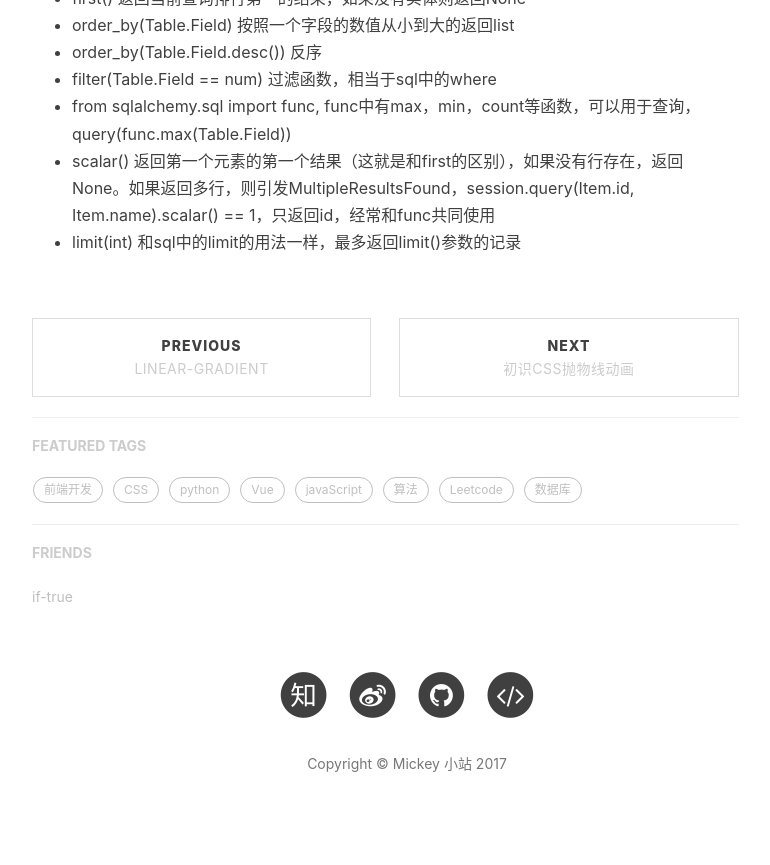
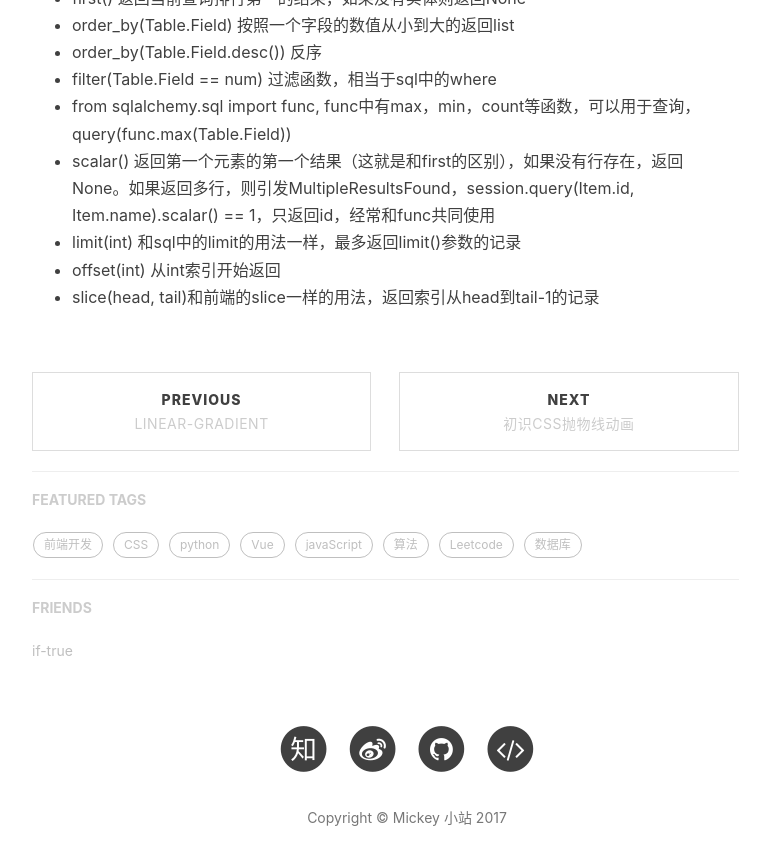
Before and after one commit to mickey0524/mickey0524.github.io, a Jekyll site: the page built from _posts/2017-08-05-begin-python.md, in a window 1280 px wide and 900 px high, scrolled down 20069 px. Shown: the top 865 px of the window, without its empty margins (233-1003 px from the left). Built offline with Jekyll 4.4.1, drawn with Linux system fonts in a browser that asks for light colours; nearby versions of some CDN libraries; comment, search, counter and statistics services are not loaded.

Commit message:
feat(python): 增加python orm介绍

```diff
--- a/_posts/2017-08-05-begin-python.md
+++ b/_posts/2017-08-05-begin-python.md
@@ -749,3 +749,5 @@ sha1.update('python hashlib?')
 * from sqlalchemy.sql import func, func中有max，min，count等函数，可以用于查询，query(func.max(Table.Field))
 * scalar() 返回第一个元素的第一个结果（这就是和first的区别），如果没有行存在，返回None。如果返回多行，则引发MultipleResultsFound，session.query(Item.id, Item.name).scalar() == 1，只返回id，经常和func共同使用
 * limit(int) 和sql中的limit的用法一样，最多返回limit()参数的记录
+* offset(int) 从int索引开始返回
+* slice(head, tail)和前端的slice一样的用法，返回索引从head到tail-1的记录
```
